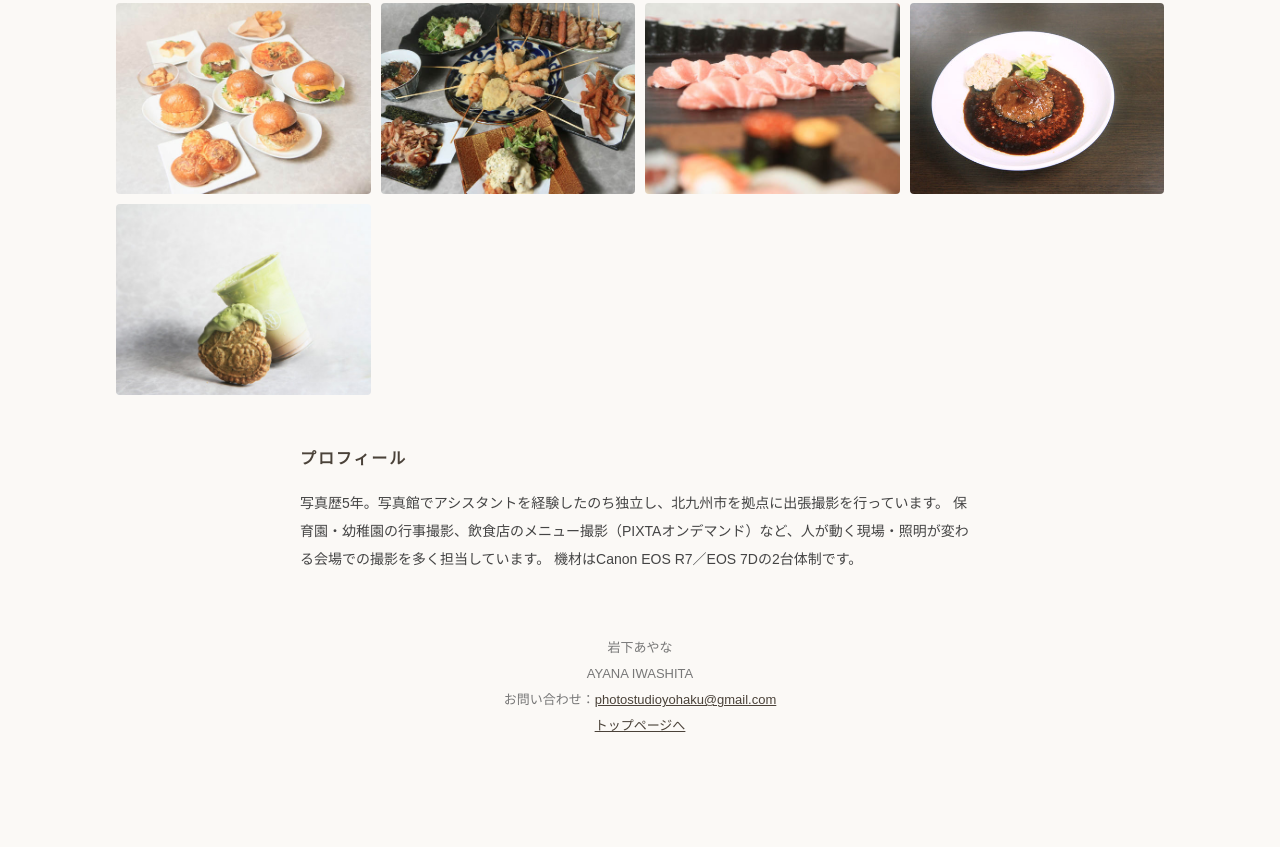
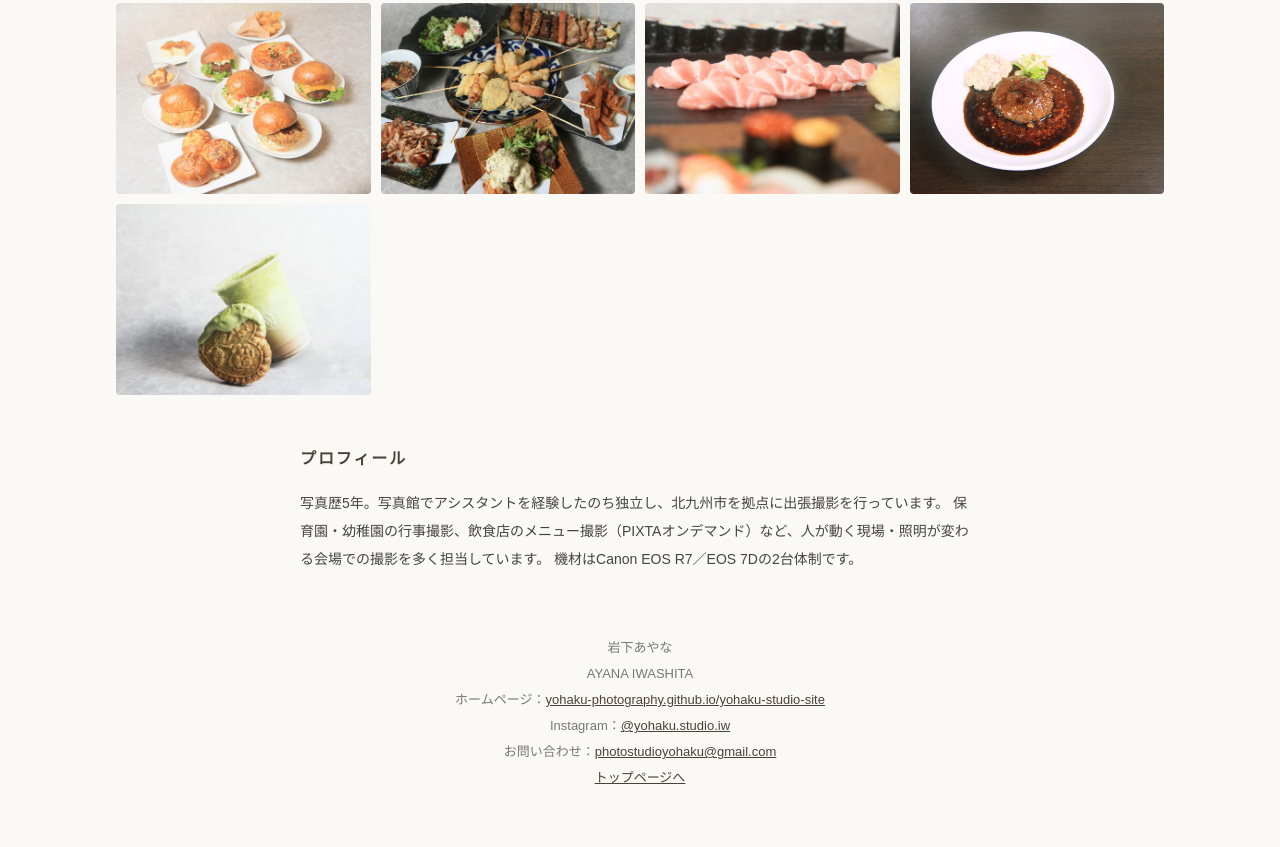
Before and after one commit to yohaku-photography/yohaku-studio-site, a plain HTML site: page portfolio.html in a window 1280 px wide. Shown: the part 2178-3025 px from the top of the page. Before the commit the page ends 2973 px from the top, so only its background shows below. Drawn offline with Linux system fonts and the light colour scheme.

Commit message:
ポートフォリオ差し替え（第4弾）

```diff
--- a/portfolio.html
+++ b/portfolio.html
@@ -81,6 +81,8 @@
 <footer>
   岩下あやな<br>
   AYANA IWASHITA<br>
+  ホームページ：<a href="https://yohaku-photography.github.io/yohaku-studio-site/">yohaku-photography.github.io/yohaku-studio-site</a><br>
+  Instagram：<a href="https://www.instagram.com/yohaku.studio.iw" target="_blank" rel="noopener">@yohaku.studio.iw</a><br>
   お問い合わせ：<a href="mailto:photostudioyohaku@gmail.com">photostudioyohaku@gmail.com</a><br>
   <a href="./index.html">トップページへ</a>
 </footer>
```
